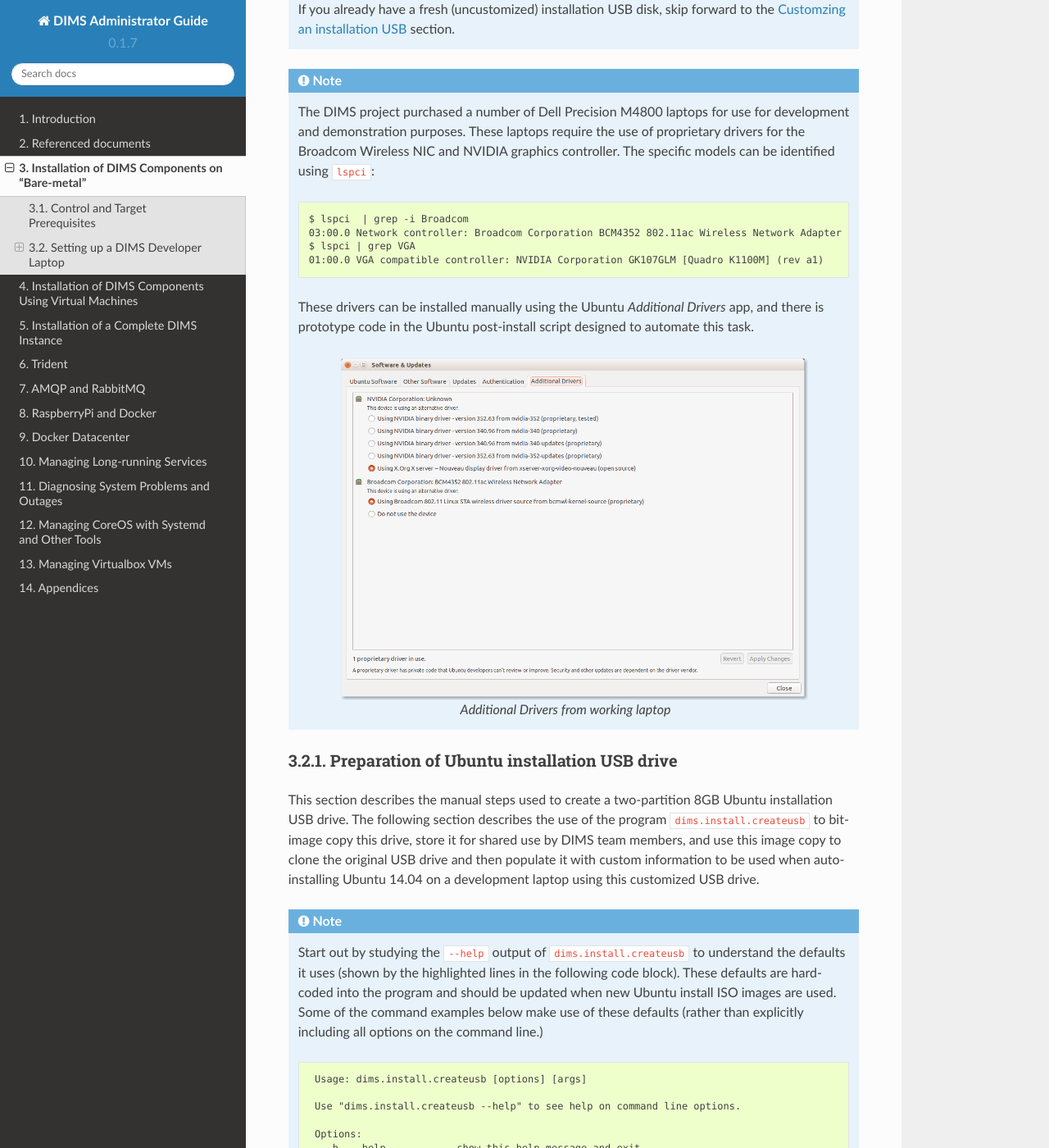
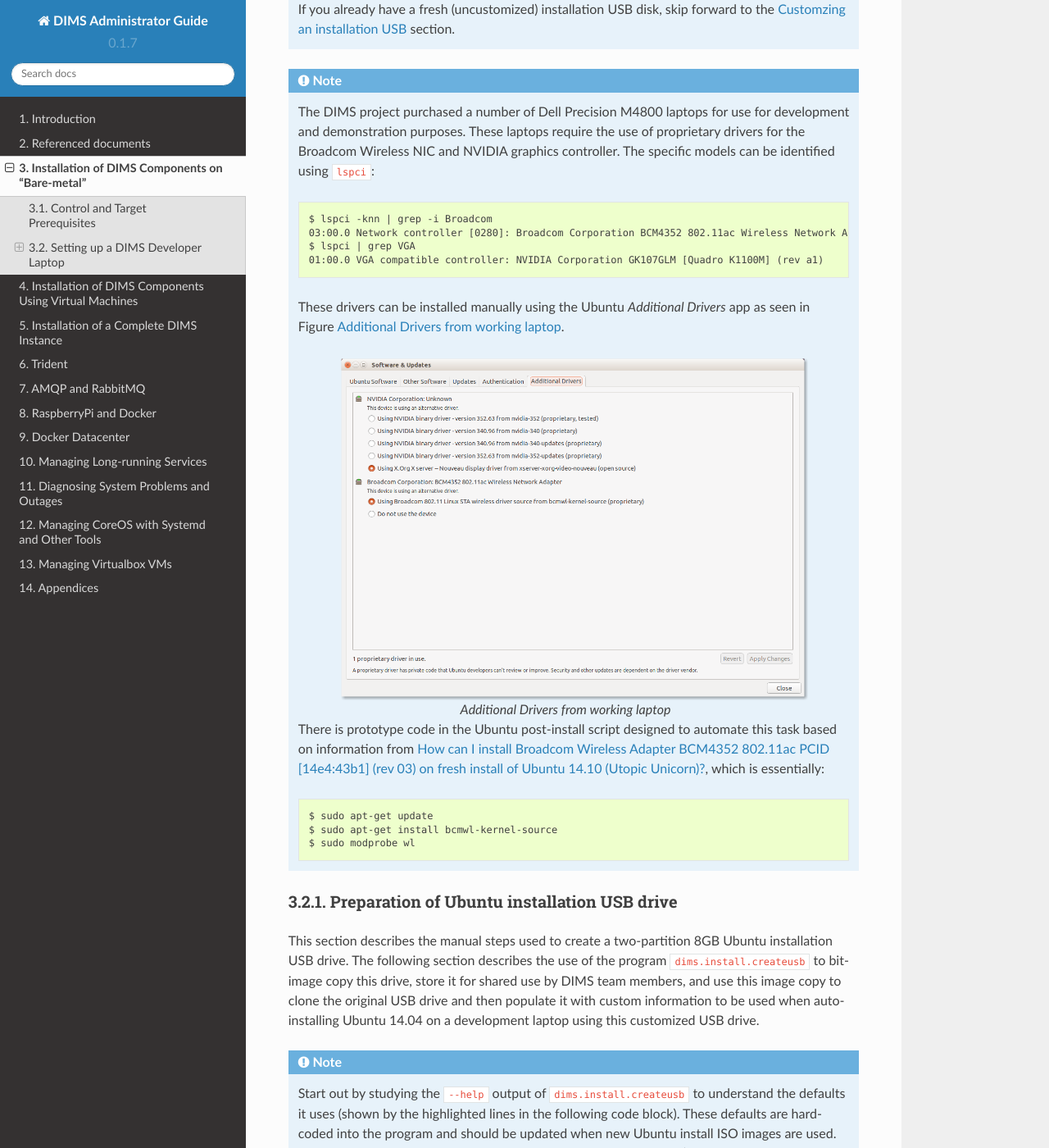
Before and after one commit to uw-dims/dims-adminguide, a Sphinx documentation site: the page built from docs/source/installingbaremetal.rst, in a window 1280 px wide and 1400 px high, scrolled down 1655 px. Shown: the whole window at 82% size. Built offline with Sphinx 7.4.7 and the Read the Docs theme 2.0.0, drawn with Linux system fonts in a browser that asks for light colours.

Commit message:
Add more details on proprietary driver installation for Dell M4800s

```diff
--- a/docs/source/installingbaremetal.rst
+++ b/docs/source/installingbaremetal.rst
@@ -115,16 +115,15 @@
 
     .. code-block:: none
 
-        $ lspci  | grep -i Broadcom
-        03:00.0 Network controller: Broadcom Corporation BCM4352 802.11ac Wireless Network Adapter (rev 03)
+        $ lspci -knn | grep -i Broadcom
+        03:00.0 Network controller [0280]: Broadcom Corporation BCM4352 802.11ac Wireless Network Adapter [14e4:43b1] (rev 03)
         $ lspci | grep VGA
         01:00.0 VGA compatible controller: NVIDIA Corporation GK107GLM [Quadro K1100M] (rev a1)
 
     ..
 
     These drivers can be installed manually using the Ubuntu *Additional
-    Drivers* app, and there is prototype code in the Ubuntu post-install script
-    designed to automate this task.
+    Drivers* app as seen in Figure :ref:`additionaldrivers`.
 
     .. _additionaldrivers:
 
@@ -134,7 +133,25 @@
 
        Additional Drivers from working laptop
 
+    ..
+
+    There is prototype code in the Ubuntu post-install script
+    designed to automate this task based on information from `How can I install
+    Broadcom Wireless Adapter BCM4352 802.11ac PCID [14e4:43b1] (rev 03) on
+    fresh install of Ubuntu 14.10 (Utopic Unicorn)?`_, which is
+    essentially:
+
+    .. code-block:: none
+
+       $ sudo apt-get update
+       $ sudo apt-get install bcmwl-kernel-source
+       $ sudo modprobe wl
+
+    ..
+
 ..
+
+.. _How can I install Broadcom Wireless Adapter BCM4352 802.11ac PCID [14e4\:43b1] (rev 03) on fresh install of Ubuntu 14.10 (Utopic Unicorn)?: http://askubuntu.com/questions/590442/how-can-i-install-broadcom-wireless-adapter-bcm4352-802-11ac-pcid-14e443b1-r
 
 .. _prepareinstallusb:
 
```
